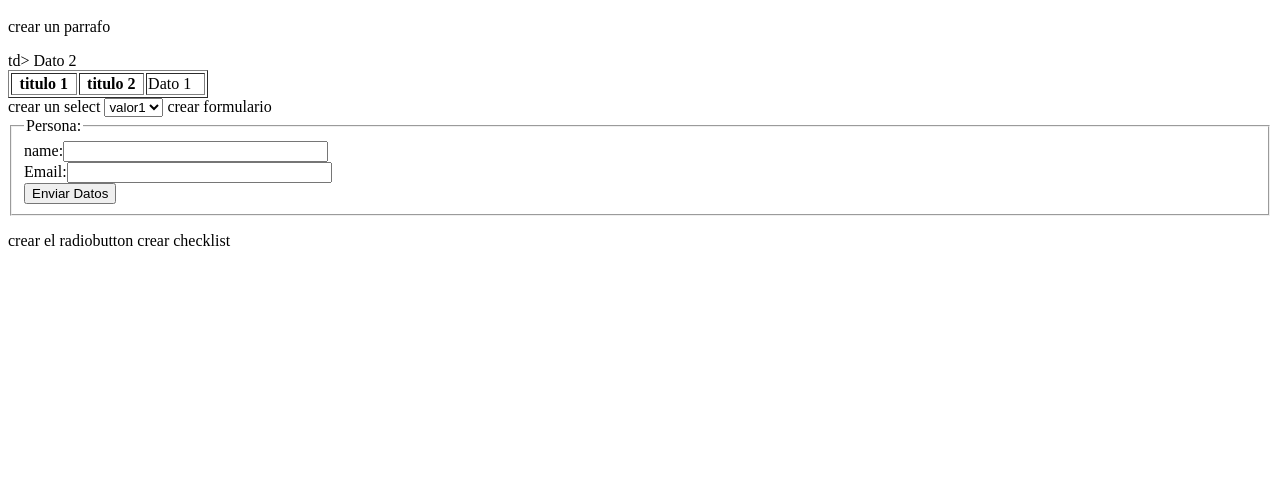
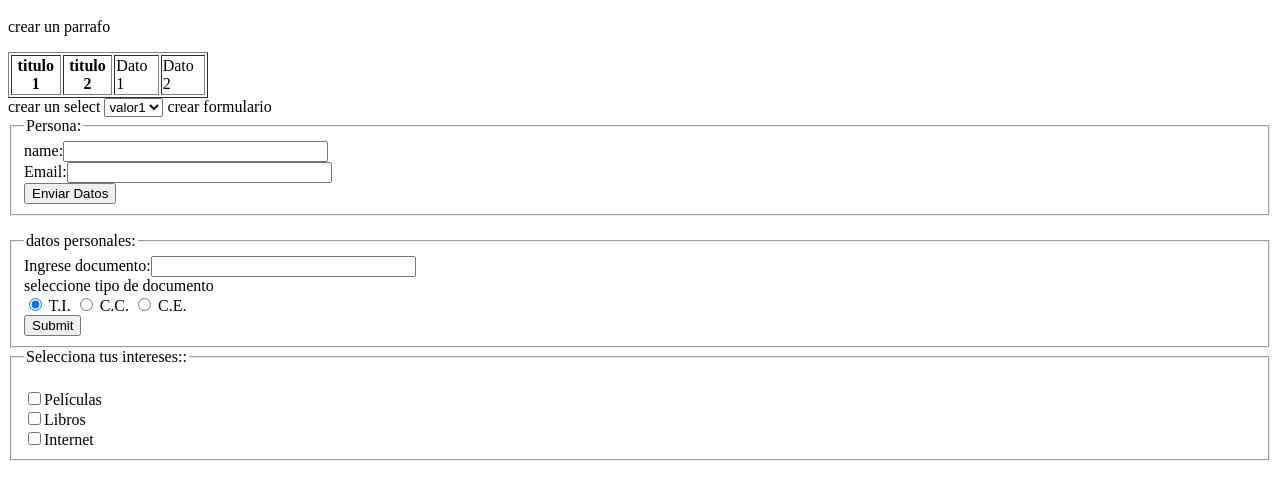
Before and after one commit to julieth1324/clase2, a plain HTML site: page index.html in a window 1280 px wide. Shown: the part 48-548 px from the top of the page. Drawn offline with Linux system fonts and the light colour scheme.

Commit message:
input radio,input checkbox

```diff
--- a/index.html
+++ b/index.html
@@ -18,7 +18,7 @@
         titulo 2
     </th>
     <td> Dato 1</td>
-    td> Dato 2</td>
+    <td> Dato 2</td>
 </tr>
 
     </table>
@@ -39,8 +39,40 @@
         </button>
     </fieldset>
     </form>
-    crear el radiobutton
-    crear checklist
+    <fieldset>
+        <legend>datos personales:</legend>
+        <div>
+
+          Ingrese documento:<input type="text" size="30" name="nombre"/> <br/>
+          seleccione tipo de documento<br>
+          <input type="radio" id="contactChoice1"
+           name="contact" value="T.I." checked>
+          <label for="contactChoice1">T.I.</label>
+
+          <input type="radio" id="contactChoice2"
+           name="contact" value="phone">
+          <label for="contactChoice2">C.C.</label>
+
+          <input type="radio" id="contactChoice3"
+           name="contact" value="C.E.">
+          <label for="contactChoice3">C.E.</label>
+        </div>
+        <div>
+          <button type="submit">Submit</button>
+        </div>
+      </fieldset>
+      <fieldset>
+        <legend>Selecciona tus intereses::</legend>
+        <div>
+        <br />
+        <input name="cbipeliculas" type="checkbox" />Películas
+        <br />
+        <input name="cbilibros" type="checkbox" />Libros
+        <br />
+        <input name="cbiinternet" type="checkbox" />Internet
+    </div>
+</fieldset>
+
 </body>
 
    </html>
```
